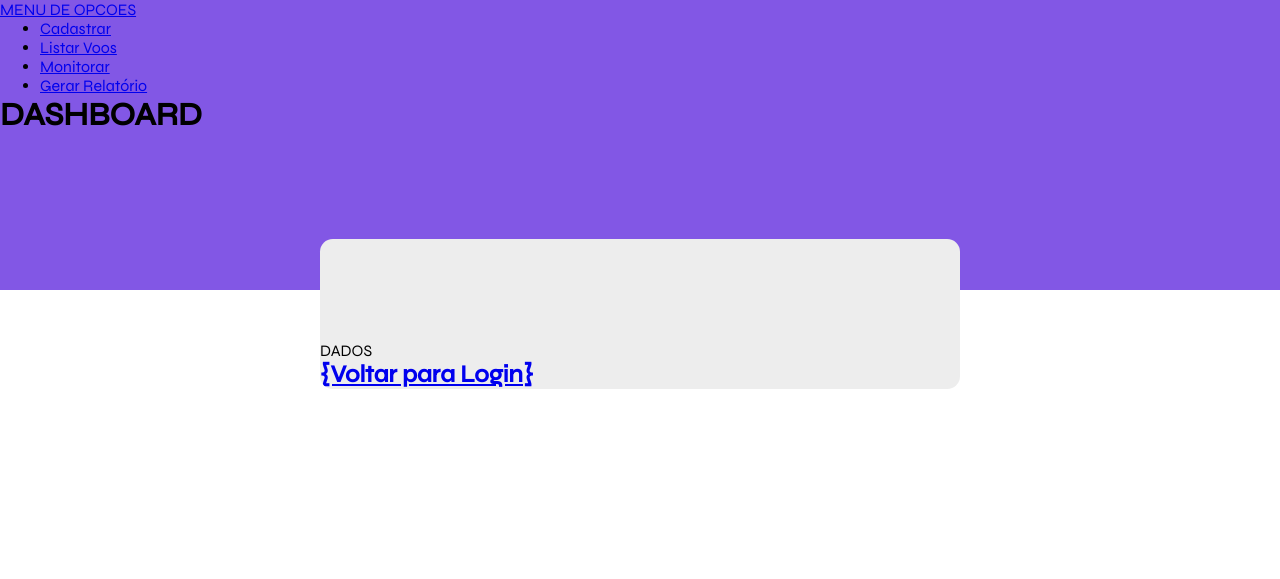
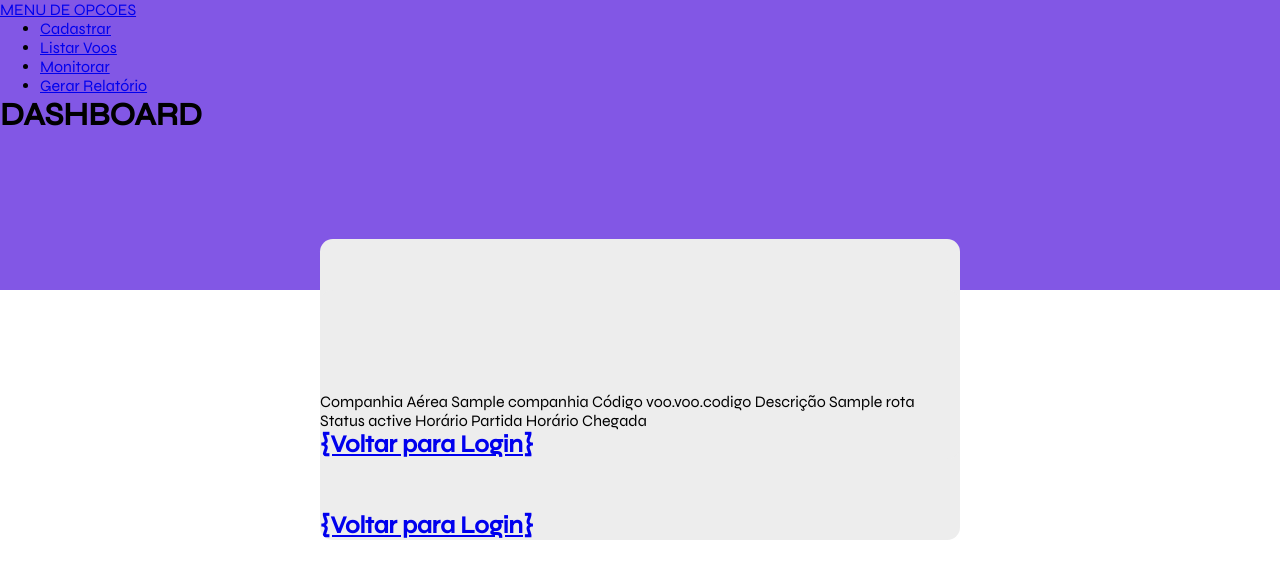
Before and after one commit to FengYungz/sistema_aeroporto, a Django app: template webapp/MyProj/template/home.html in a window 1280 px wide. Shown: the top 579 px of the page. Run offline with Django 4.2, Linux system fonts and the light colour scheme; the template is opened without the code that fills it: most values are stand-ins (such as "Sample title", 1, 10 or a date in 2020).

Commit message:
Puxando dados do back na dashboard

```diff
--- a/webapp/MyProj/template/home.html
+++ b/webapp/MyProj/template/home.html
@@ -26,7 +26,38 @@
                 </div>
             <h1>DASHBOARD</h1>
         </header>
-        <div class="dashboard">DADOS
+        <div class="dashboard">
+            {% for voo in voos %}
+        <div class="dashboard">
+            <thead>
+                <tr>
+                    <th>Companhia Aérea</th>
+                    <th>{{ voo.voo.companhia }}</th>
+                </tr>
+                <tr>
+                    <th>Código</th>
+                    <th>voo.voo.codigo</th>
+                </tr>
+                <tr>
+                    <th>Descrição</th>
+                    <th>{{ voo.voo.rota }}</th>
+                </tr>
+                <tr>
+                    <th>Status</th>
+                    <th>{{ voo.voo.status }}</th>
+                </tr>
+                <tr>
+                    <th>Horário Partida</th>
+                    <th>{{ voo.voo.previsao_partida }}</th>
+                </tr>
+                <tr>
+                    <th>Horário Chegada</th>
+                    <th>{{ voo.voo.previsao_chegada }}</th>
+                </tr>
+            </thead>
+            <h2><a href="{% url 'login' %}">{Voltar para Login}</a></h2>
+        </div>
+        {% endfor %}
             <h2><a href="{% url 'login' %}">{Voltar para Login}</a></h2>
         </div>
     </div>
```
